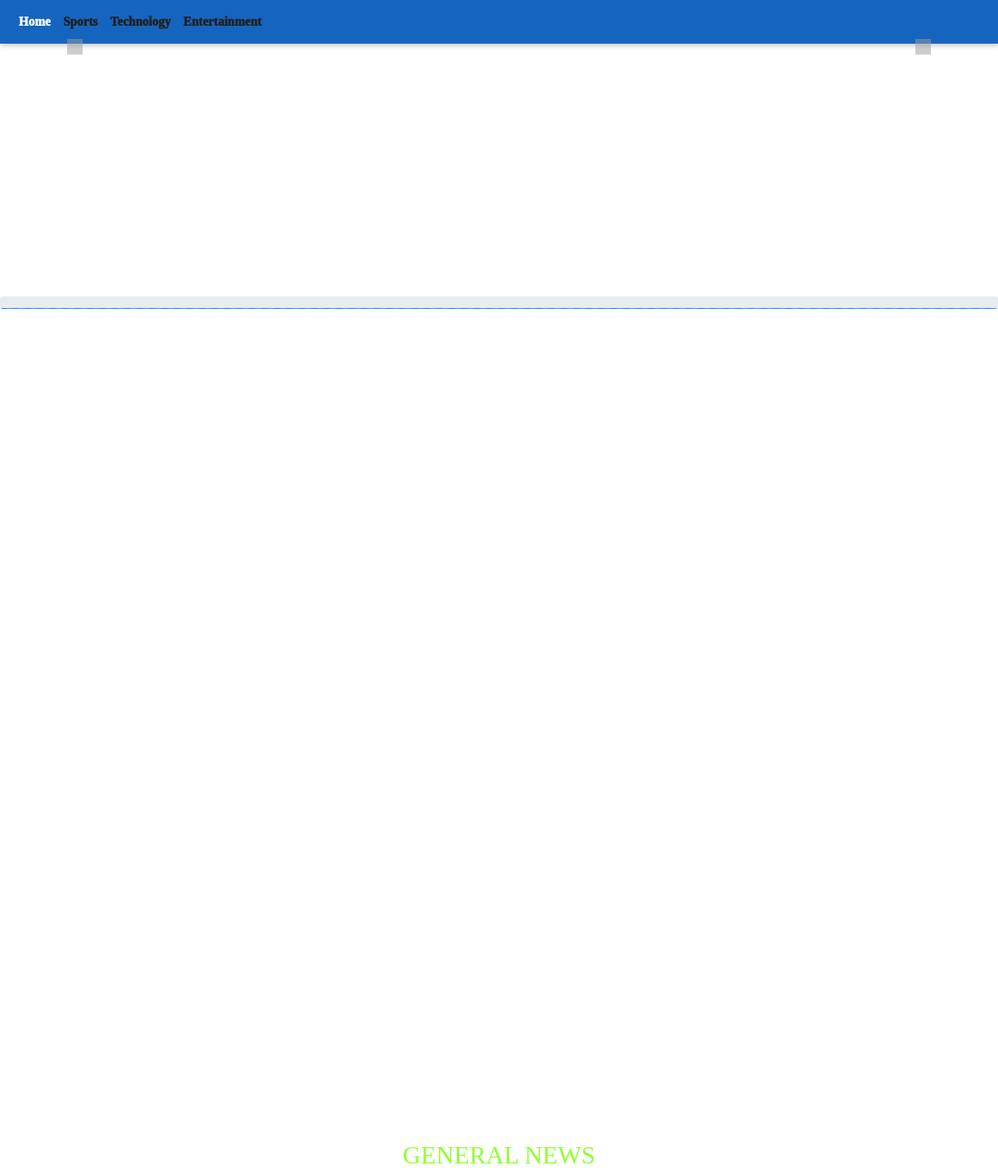
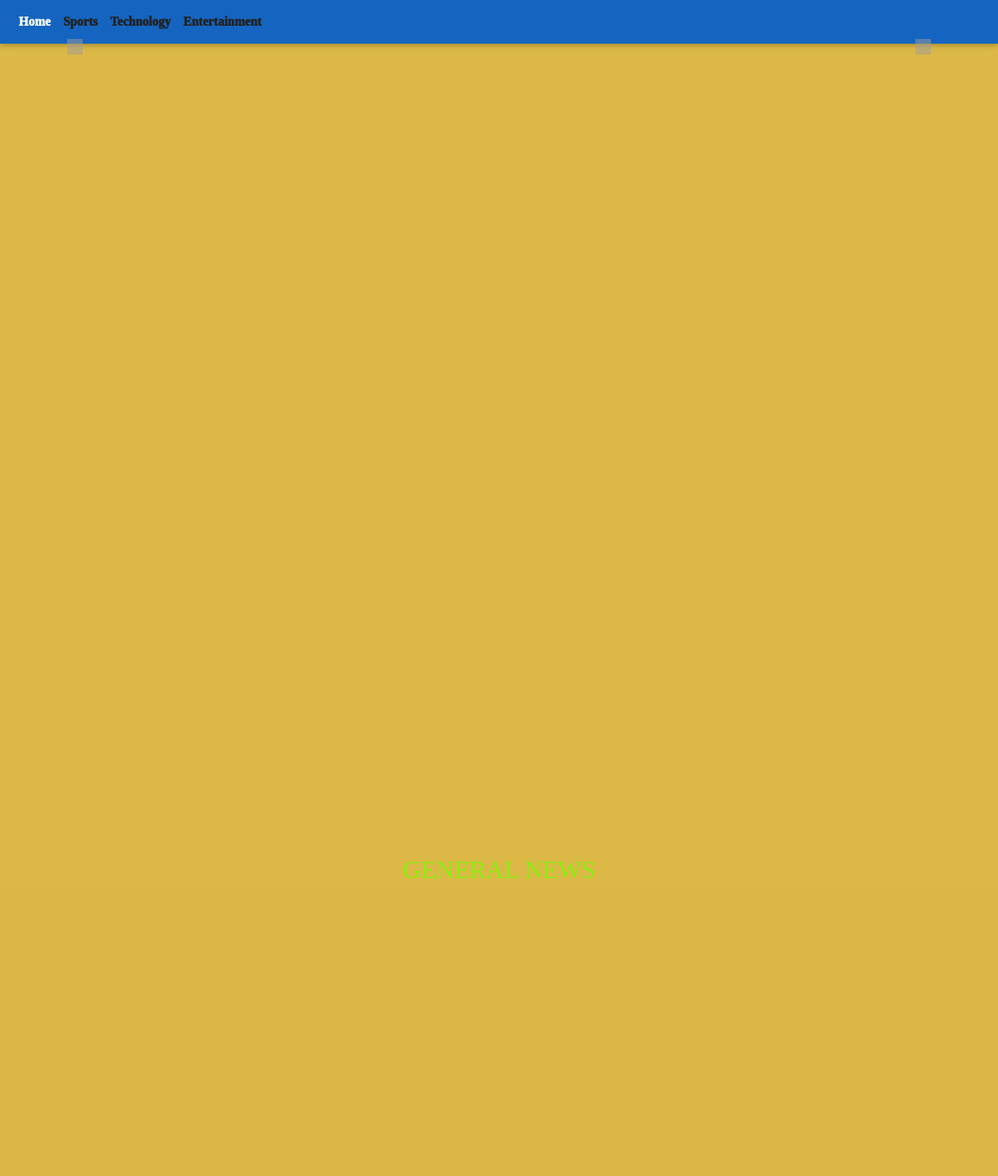
Before and after one commit to BABAYAGI/newsapi, a Flask app: template app/templates/index.html in a window 1280 px wide. Shown: the whole page at 78% size. After the commit the page ends 1126 px from the top, so only its background shows below. Run offline with Flask 2, Linux system fonts and the light colour scheme; the template is opened without the code that fills it, so the values that code supplies are empty; some libraries are stand-ins or nearby versions; grey boxes are pictures that could not be loaded.

Commit message:
styling html

```diff
--- a/app/templates/entertainment.html
+++ b/app/templates/entertainment.html
@@ -1,11 +1,11 @@
 {% extends 'base.html' %}
 {% block content %}
 
-<body style="background-color: rgba(177, 223, 11, 0.925), 0.815)">
+<body style= "background-color:rgba(216, 176, 46, 0.884)">
 
     <div class="container-fluid">
         <div style=" color:rgb(255, 230, 0); text-align: center;padding: 7px;">
-            <h2>ENTERTAINMENT NEWS</h2>
+            <h2 style="font-family:'Times New Roman', Times, serif;font-weight: 1000px;">ENTERTAINMENT NEWS</h2>
         </div>
 
         <div class="row">
--- a/app/templates/index.html
+++ b/app/templates/index.html
@@ -5,7 +5,7 @@
 {% block content %}
 
 
-<body style="background-color: rgba(189, 231, 38, 0.925), 0.815);">
+<body style= "background-color:rgba(216, 176, 46, 0.884)">
 
 
     <div class="container-fluid">
@@ -61,11 +61,7 @@
             </div>
         </div>
     </div>
-    <div class="progress">
-        <div class="progress-bar progress-bar-striped progress-bar-animated" role="progressbar" aria-valuenow="75"
-            aria-valuemin="0" aria-valuemax="100" style="width: 100%;margin-top: 15px;">
-        </div>
-    </div>
+
 
     <div class="row">
         <hr>
@@ -77,7 +73,7 @@
             <hr>
         </div>
 
-        <div style="text-align: center; color:rgba(115, 255, 0, 0.801); margin-top: 1000px;">
+        <div style="text-align: center; color:rgba(115, 255, 0, 0.801); margin-top: 650px;">
             <h2 style="font-family:'Times New Roman', Times, serif;font-weight: 1000px;"><b>GENERAL NEWS</b></h2>
         </div>
 
@@ -103,7 +99,13 @@
                 <div class="row">
                     <hr>
                 </div>
+                <div class="progress">
+                    <div class="progress-bar progress-bar-striped progress-bar-animated" role="progressbar"
+                        aria-valuenow="75" aria-valuemin="0" aria-valuemax="100" style="width: 100%;margin-top: 15px;">
+                    </div>
+                </div>
             </div>
+
             {% endfor %}
         </div>
 
--- a/app/templates/sports.html
+++ b/app/templates/sports.html
@@ -1,10 +1,10 @@
 {% extends 'base.html' %}
 {% block content %}
-<body style="background-color: rgba(177, 223, 11, 0.925), 0.815)">
+<body style= "background-color:rgba(216, 176, 46, 0.884)">
 
 <div class="container-fluid">
     <div style="text-align: center; color:rgba(33, 240, 14, 0.699); padding: 4px; font-size: 40px;font-weight: 1000px  ">
-        <h2>SPORTS NEWS</h2>
+        <h2 style="font-family:'Times New Roman', Times, serif;font-weight: 1000px;">SPORTS NEWS</h2>
     </div>
 
     <div class="row">
--- a/app/templates/technology.html
+++ b/app/templates/technology.html
@@ -1,11 +1,11 @@
 {% extends 'base.html' %}
 {% block content %}
 
-<body style="background-color: rgba(177, 223, 11, 0.925), 0.815)">
+<body style= "background-color:rgba(216, 176, 46, 0.884)">
 
     <div class="container-fluid">
         <div style="text-align: center; color:red;padding: 4px;">
-            <h2>TECHNOLOGY NEWS</h2>
+            <h2 style="font-family:'Times New Roman', Times, serif;font-weight: 1000px;">TECHNOLOGY NEWS</h2>
         </div>
 
         <div class="row">
```
